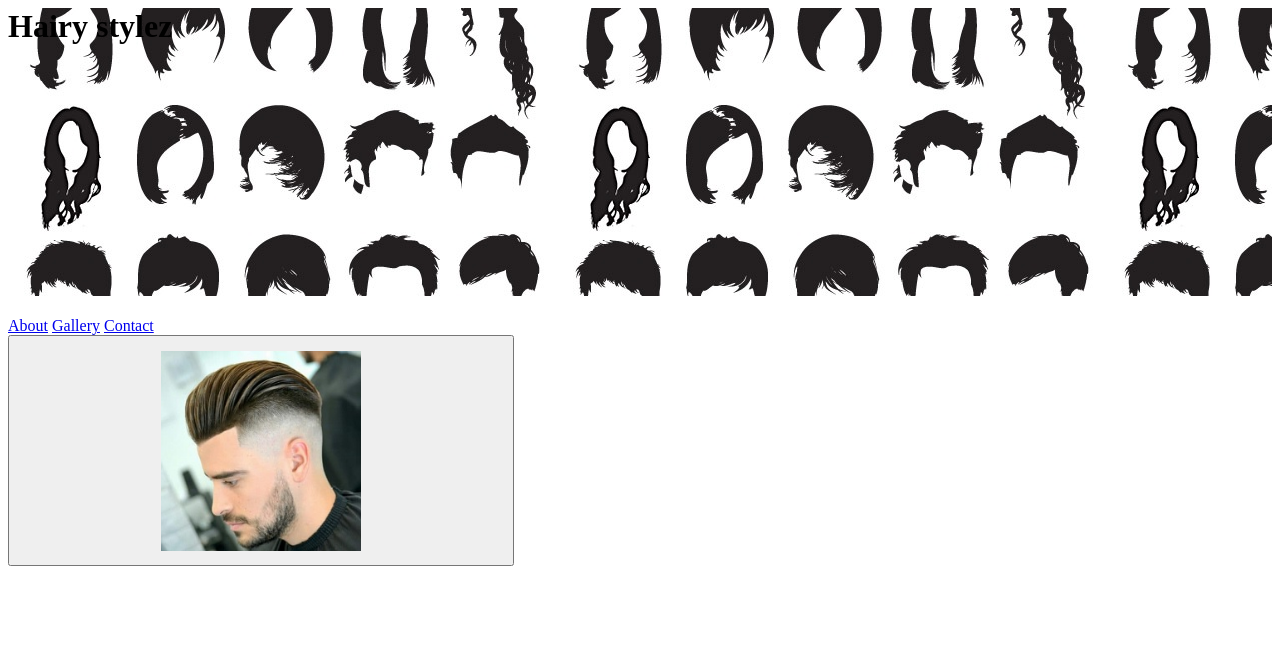
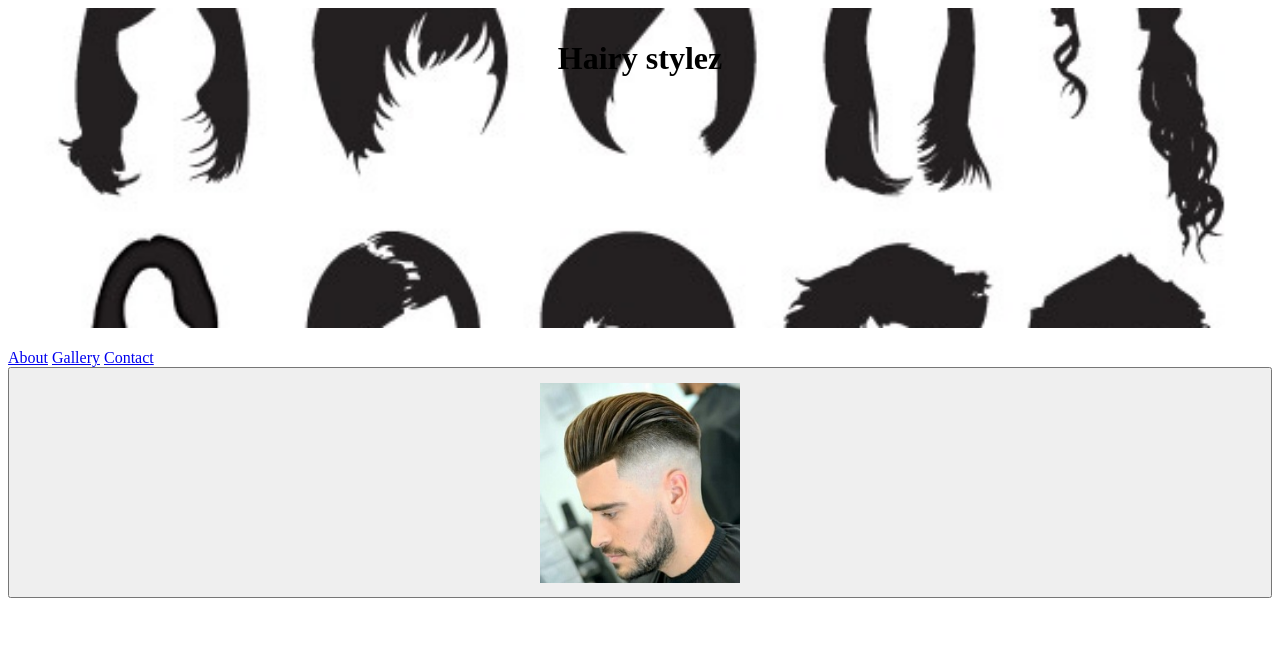
Before and after one commit to drewlearnsabout/Example-Hairstylist-Website, a plain HTML site: page index.html in a window 1280 px wide. Drawn offline with Linux system fonts and the light colour scheme.

Commit message:
Add files via upload

```diff
--- a/style.css
+++ b/style.css
@@ -1,11 +1,14 @@
 header h1 {
     background: url("https://github.com/drewlearnsabout/Example-Hairstylist-Website/blob/master/Hair%20banner.jpg?raw=true");
+    background-size: cover;
     width: 100%;
     height: 9em;
+    text-align: center;
+    padding-top: 1em;
 }
 
 #picture1 {
-    width: 40%;
+    width: 100%;
 }
 
 #fade_picture {
@@ -25,6 +28,7 @@ header h1 {
 
 .firstContent {
     background: gray;
+    border-radius: 0 0 5px 5px;
     color: white;
     overflow: hidden;
     width: 100%;
```
